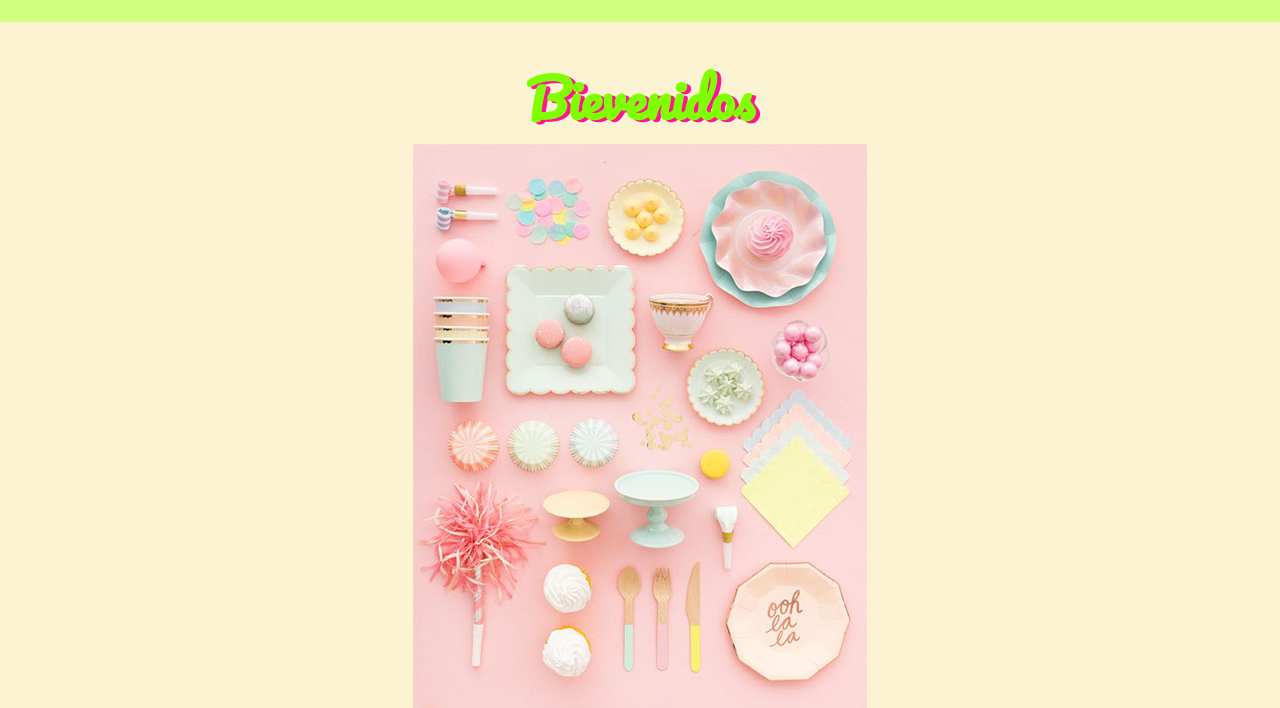
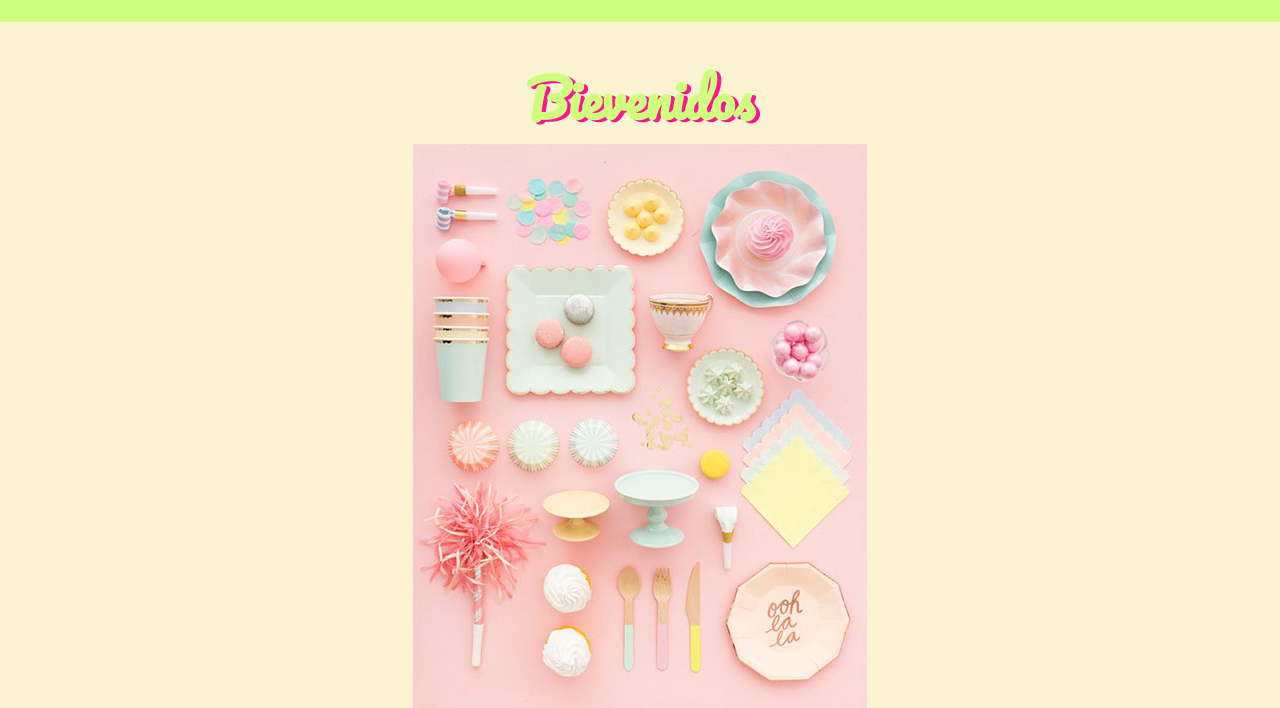
Before and after one commit to MarianaSoledadGarcia/limaLimonSweets, a plain HTML site: page index.html in a window 1280 px wide. Shown: the part 93-801 px from the top of the page. Drawn offline with Linux system fonts and the light colour scheme; a web font is replaced by a local one.

Commit message:
cambios de color en el index

```diff
--- a/css/style.css
+++ b/css/style.css
@@ -58,7 +58,7 @@ header nav ul li a {
 /*estilos del main*/
 
 main h1 {
-    color: chartreuse;
+    color: rgb(206, 255, 127);
     text-align: center;
     font-family: 'Pacifico', cursive;
     font-size: 52px;
@@ -67,7 +67,7 @@ main h1 {
 }
 
 main {
-    background-color: rgb(252, 243, 211);
+    background-image: linear-gradient(to top, rgb(206, 255, 127) rgb(252, 243, 211));
     padding: 30px;
     font-family: 'Poppins', sans-serif;
     color: crimson;
```
